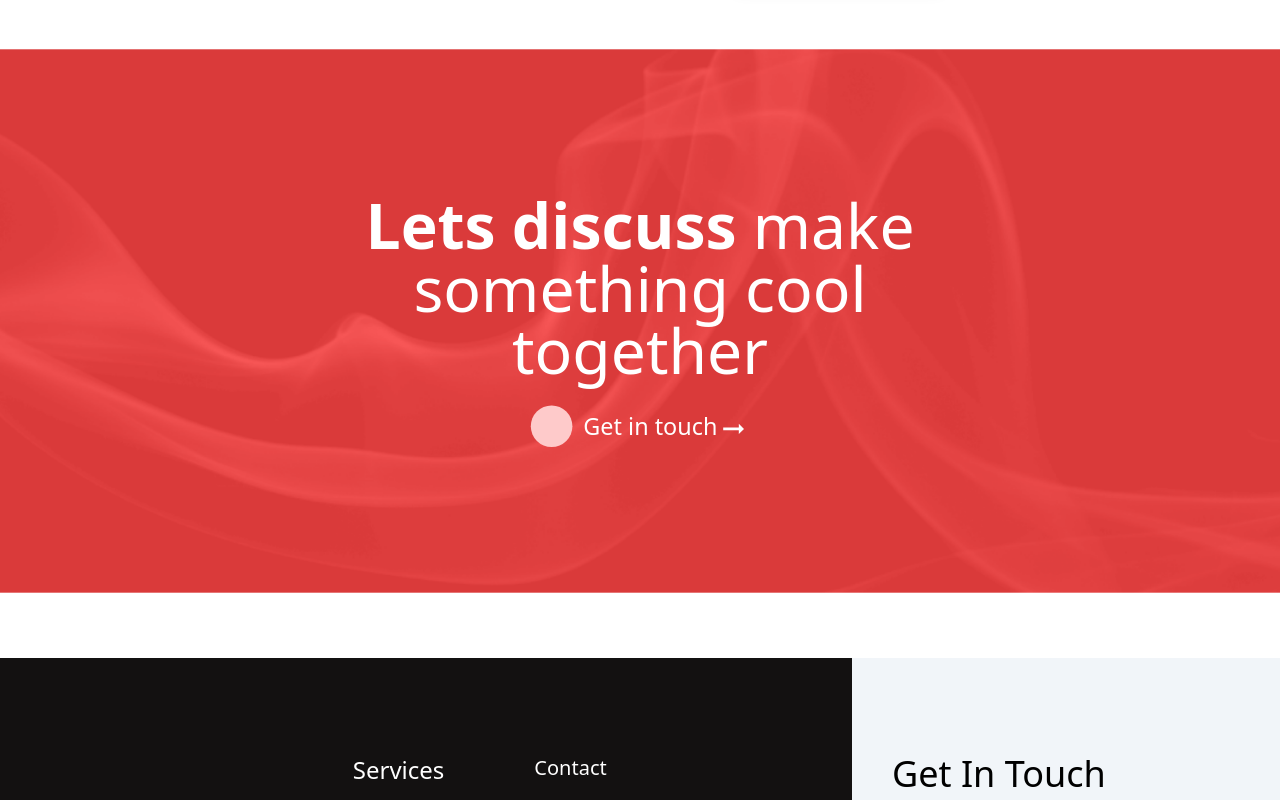
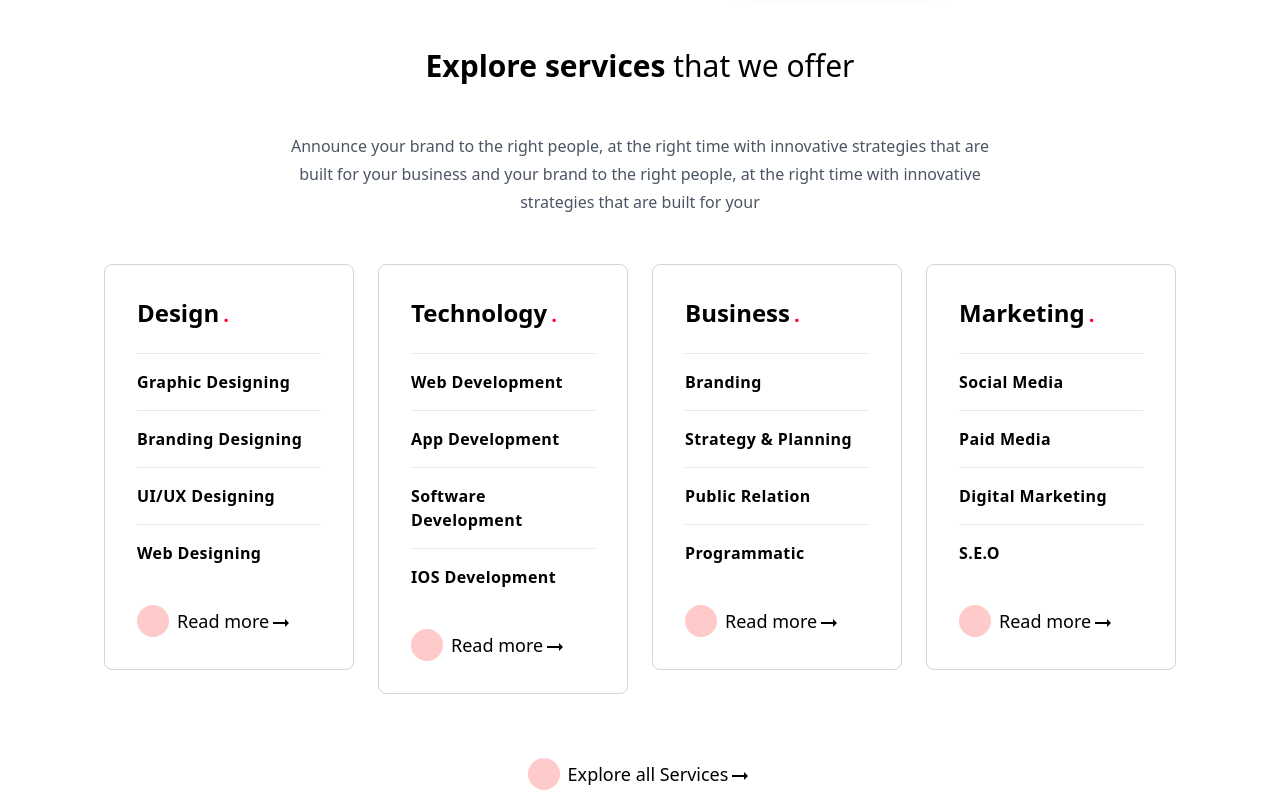
Before and after one commit to rkcoola792/media-dynox-revamped, a React (Vite) app: page / in a window 1280 px wide. Shown: the part 580-1380 px from the top of the page. Built offline with nearby package versions, Linux system fonts and the light colour scheme.

Commit message:
services one animation done

```diff
--- /dev/null
+++ b/src/components/Cards/Cards.jsx
@@ -0,0 +1,55 @@
+import React, { useState } from "react";
+import Explore from "../Explore/Explore";
+import { motion } from "framer-motion";
+
+
+const Cards = ({ title, first, second, third, fourth, color }) => {
+  const [hover, setHover] = useState(false);
+  return (
+    <motion.div
+      className=" w-[320px] sm:w-[200px] xl:w-[250px] md:w-[350px]  flex flex-col  gap-6 border border-gray-300 px-8 py-8 cursor-pointer hover:bg-mainred hover:text-white transition duration-150 ease-out hover:ease-linear rounded-lg  "
+      onMouseEnter={() => setHover(true)}
+      onMouseLeave={() => setHover(false)}
+      initial={{ y: 0 }}
+      whileHover={{ y: -15, boxShadow: "0px 30px 40px -13px rgba(0,0,0,0.65)" }}
+      transition={{ duration: 0.1 }}
+    >
+      <div className="gap-1 items-start">
+        <span className=" text-3xl sm:text-xl lg:text-2xl font-semibold ">
+          {title}
+        </span>
+        <span
+          className={`ml-1 text-${
+            hover ? "white" : "mainred"
+          }  text-xl font-extrabold `}
+        >
+          .
+        </span>
+      </div>
+
+      <div className="subheading flex flex-col gap-4">
+        <hr />
+        <h3 className="tracking-wide sm:text-sm lg:text-base font-semibold">
+          {first}
+        </h3>
+        <hr />
+        <h3 className="tracking-wide  sm:text-sm lg:text-base font-semibold ">
+          {second}
+        </h3>
+        <hr />
+        <h3 className="tracking-wide sm:text-sm lg:text-base font-semibold ">
+          {third}
+        </h3>
+        <hr />
+        <h3 className="tracking-wide sm:text-sm lg:text-base font-semibold ">
+          {fourth}
+        </h3>
+      </div>
+      <div className="">
+        <Explore text="Read more" hoverColor="white" hover={hover}></Explore>
+      </div>
+    </motion.div>
+  );
+};
+
+export default Cards;
--- a/src/components/Homepage/Homepage.jsx
+++ b/src/components/Homepage/Homepage.jsx
@@ -1,11 +1,15 @@
 import React from 'react'
 import Section1 from './Section1'
 import Section9 from './Section9'
+import Section8 from './Section8'
+import Section3 from './Section3'
 
 const Homepage = () => {
   return (
     <div className='homepage'>
       <Section1></Section1>
+      <Section3></Section3>
+      <Section8></Section8>
       <Section9></Section9>
 
 
--- /dev/null
+++ b/src/components/Homepage/Section3.jsx
@@ -0,0 +1,97 @@
+import React from "react";
+
+
+import { motion } from "framer-motion";
+import Explore from "../Explore/Explore";
+import Cards from "../Cards/Cards";
+
+const Section3 = () => {
+  return (
+    <div className="section-3 flex flex-col items-center sm:px-24  gap-12 mt-16">
+      <motion.h1
+        className="text-3xl text-center"
+        initial={{ opacity: 0, y: 75 }}
+        whileInView={{ opacity: 1, y: 0 }}
+        transition={{ duration: 0.5, delay: 0.1 }}
+      >
+        <span className="font-bold">Explore services </span> that we offer
+      </motion.h1>
+      <motion.h3
+        className="sm:w-[80%] text-center text-gray-600 text-base leading-7"
+        initial={{ opacity: 0, y: 75 }}
+        whileInView={{ opacity: 1, y: 0 }}
+        transition={{ duration: 0.5, delay: 0.1 }}
+      >
+        Announce your brand to the right people, at the right time with
+        innovative strategies that are built for your business and your brand to
+        the right people, at the right time with innovative strategies that are
+        built for your
+      </motion.h3>
+      <div className="cards flex gap-6 flex-wrap md:flex-nowrap justify-center md:justify-normal">
+        <motion.div
+          className="hover:bg-white"
+          initial={{ opacity: 0, y: 75 }}
+          whileInView={{ opacity: 1, y: 0 }}
+          transition={{ duration: 0.5, delay: 0.1 }}
+        >
+          <Cards
+            title="Design"
+            first="Graphic Designing"
+            second="Branding Designing"
+            third="UI/UX Designing"
+            fourth="Web Designing"
+          ></Cards>
+        </motion.div>
+        <motion.div
+          initial={{ opacity: 0, y: 75 }}
+          whileInView={{ opacity: 1, y: 0 }}
+          transition={{ duration: 0.5, delay: 0.1 }}
+        >
+          <Cards
+            title="Technology"
+            first="Web Development"
+            second="App Development"
+            third="Software Development"
+            fourth="IOS Development"
+          ></Cards>
+        </motion.div>
+        <motion.div
+          initial={{ opacity: 0, y: 75 }}
+          whileInView={{ opacity: 1, y: 0 }}
+          transition={{ duration: 0.5, delay: 0.1 }}
+        >
+          <Cards
+            title="Business"
+            first="Branding"
+            second="Strategy & Planning"
+            third="Public Relation"
+            fourth="Programmatic"
+          ></Cards>
+        </motion.div>
+
+        <motion.div
+          initial={{ opacity: 0, y: 75 }}
+          whileInView={{ opacity: 1, y: 0 }}
+          transition={{ duration: 0.5, delay: 0.1 }}
+        >
+          <Cards
+            title="Marketing"
+            first="Social Media"
+            second="Paid Media"
+            third="Digital Marketing"
+            fourth="S.E.O"
+          ></Cards>
+        </motion.div>
+      </div>
+      <motion.div
+        initial={{ opacity: 0, y: 75 }}
+        whileInView={{ opacity: 1, y: 0 }}
+        transition={{ duration: 0.5, delay: 0.1 }}
+      >
+        <Explore text="Explore all Services"></Explore>
+      </motion.div>
+    </div>
+  );
+};
+
+export default Section3;
--- a/src/components/Homepage/Section8.jsx
+++ b/src/components/Homepage/Section8.jsx
@@ -5,7 +5,7 @@ import Explore from "../Explore/Explore";
 
 const Section8 = () => {
   return (
-    <div className="section-8 lg:flex gap-6 lg:gap-12 md:px-24  sm:px-12 sm:pr-36 mt-16 lg:h-[520px] justify-center items-center my-12 px-8 ">
+    <div className="section-8 lg:flex gap-6 lg:gap-12 md:px-24   mt-16 lg:h-[520px] justify-center items-center my-12  ">
       <div className="left lg:w-[30%] lg:text-left lg:mt-4 sm:text-center  lg:flex lg:flex-col gap-44 mb-12  ">
         <motion.h1
           className="lg:text-4xl sm:-ml-6 sm:text-2xl md:text-3xl text-3xl text-center "
--- a/src/components/Homepage/Section9.jsx
+++ b/src/components/Homepage/Section9.jsx
@@ -13,6 +13,7 @@ const Section9 = () => {
         y: 0,
         scale: 1.3,
         // boxShadow: "0px 0px 10px 50px rgba(255, 0, 0, 0.5)",
+        // boxShadow: "0 48px 48px -32px rgba(23,16,159,.2), 0 96px 96px -64px rgba(3,2,20,.6)"
       }}
       transition={{ duration: 0.5, delay: 0.1 }}
     >
```
Also changed, not shown: 1 other file (tests, documents, lock files or other folders).
